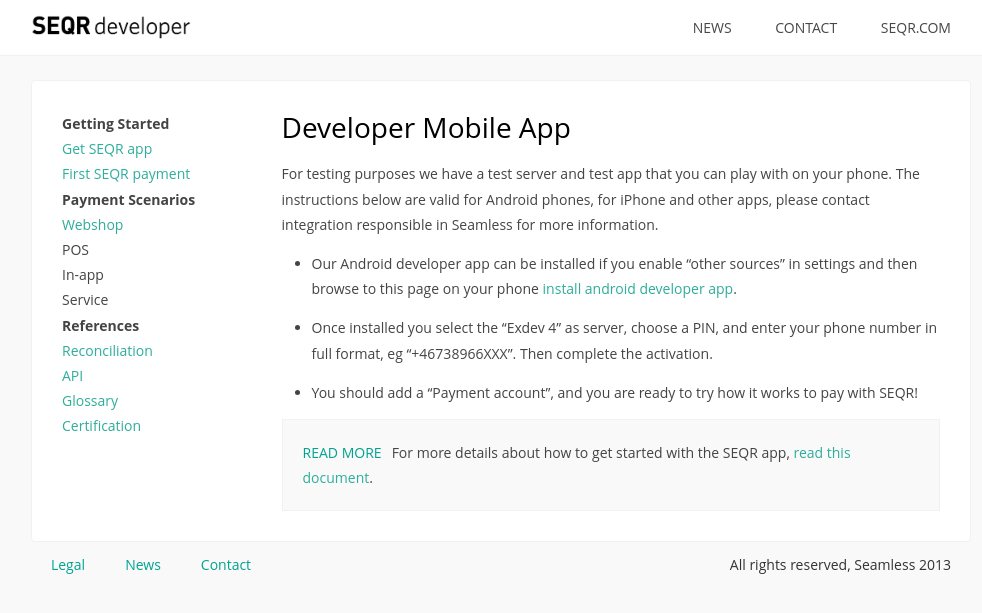
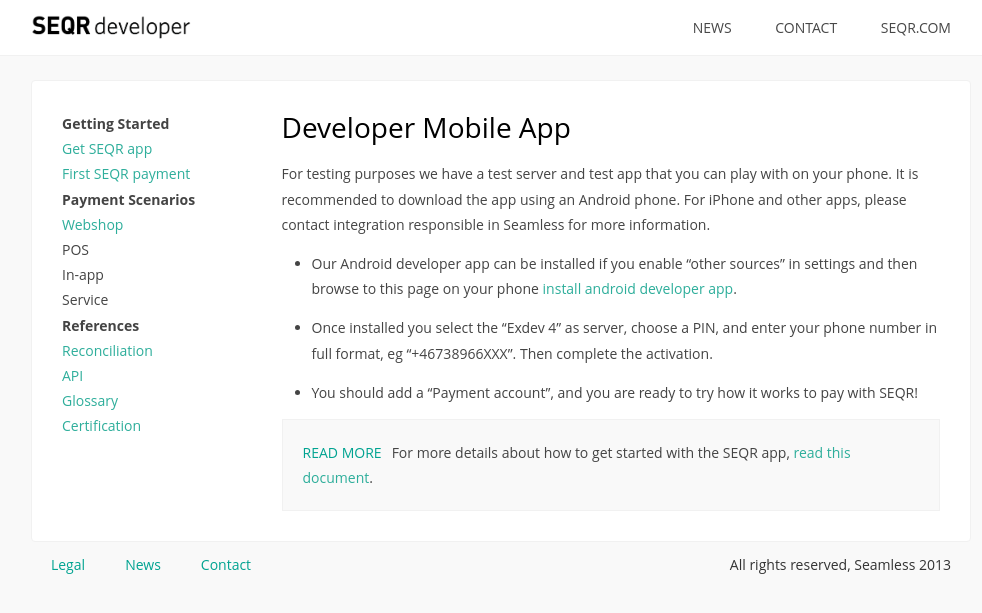
Before and after one commit to SeamlessDistribution/SeamlessDistribution.github.io, a Jekyll site: the page built from app/index.md, in a window 1280 px wide. Shown: the top 613 px of the page, without its empty margins (139-1121 px from the left). Built offline with Jekyll 4.4.1, drawn with Linux system fonts in a browser that asks for light colours.

Commit message:
Update index.md

```diff
--- a/app/index.md
+++ b/app/index.md
@@ -7,7 +7,7 @@
 Developer Mobile App
 =============
 
-For testing purposes we have a test server and test app that you can play with on your phone. The instructions below are valid for Android phones, for iPhone and other apps, please contact integration responsible in Seamless for more information.
+For testing purposes we have a test server and test app that you can play with on your phone. It is recommended to download the app using an Android phone. For iPhone and other apps, please contact integration responsible in Seamless for more information.
 
 * Our Android developer app can be installed if you enable "other sources" in settings and then browse to this page on your phone [install android developer app](/downloads/se-qr-androidapp-demo-2.1.5.3.apk).
 
```
